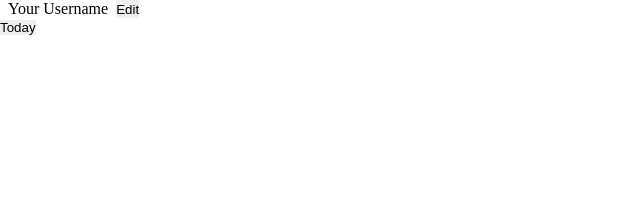
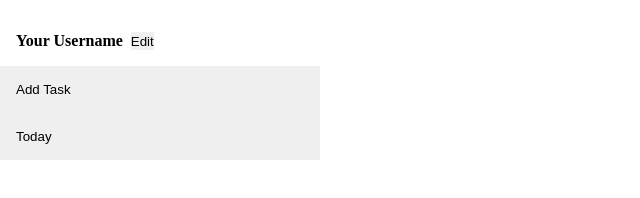
Before and after one commit to tonyhchii/todolist, a website built with webpack: page src/template.html in a window 1280 px wide. Shown: the whole page, without its empty margins (0-640 px from the left). Built offline with nearby package versions, Linux system fonts and the light colour scheme.

Commit message:
added css to sidebar

```diff
--- a/src/modules/project.js
+++ b/src/modules/project.js
@@ -25,4 +25,12 @@ export class projects {
         const newProject = new project(name);
         this.projectList.push(newProject);
     }
+
+    removeProject(index) {
+        this.projectList.splice(index, 1);
+    }
+
+    getProject(index) {
+        return projectList[index];
+    }
 }
--- a/src/modules/sidebarDOM.js
+++ b/src/modules/sidebarDOM.js
@@ -12,6 +12,7 @@ function displayDefault() {
 
     //profile row
     displayProfile();
+    displayAddTask();
     displayToday();
 }
 
@@ -37,8 +38,13 @@ function displayToday() {
     const todayButton = document.createElement('button');
     todayButton.textContent = 'Today';
     defaultContainer.appendChild(todayButton);
-
     todayButton.addEventListener('click', displayToDo);
 }
 
+function displayAddTask() {
+    const addTaskButton = document.createElement('button');
+    addTaskButton.textContent = 'Add Task';
+    defaultContainer.appendChild(addTaskButton);
+}
+
 displaySideBar();
--- a/src/modules/todoItem.js
+++ b/src/modules/todoItem.js
@@ -17,12 +17,4 @@ export class todoItem {
         this.dueDate = dueDate;
         this.priority = priority;
     }
-
-    getTitle() {
-        return this.title;
-    }
-
-    getDescription() {
-        return this.description;
-    }
 }
--- a/src/styles/sidebar.css
+++ b/src/styles/sidebar.css
@@ -3,3 +3,26 @@
     justify-content: flex-start;
     gap: .5rem;
 }
+
+.default {
+    display: grid;
+}
+
+.profile {
+    padding-top: 2rem;
+    padding-left: .5rem;
+    padding-bottom: 1rem;
+    font-weight: bold;
+}
+
+
+
+.sideBar button {
+    padding-left: .5rem;
+    padding: 1rem;
+    text-align: left;
+}
+
+.profile button {
+    padding: 0rem;
+}
```
